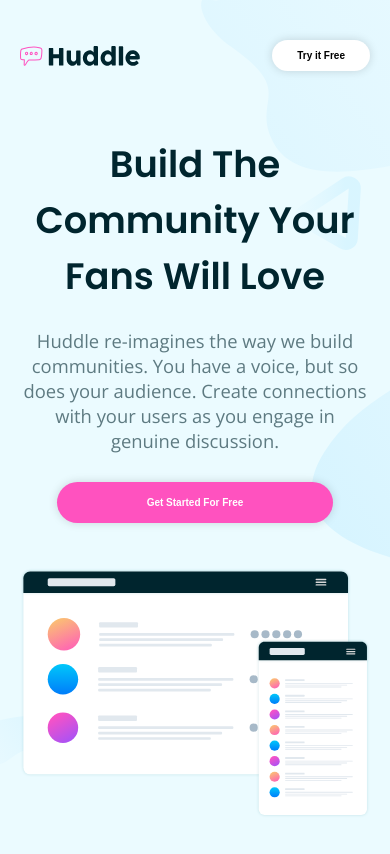
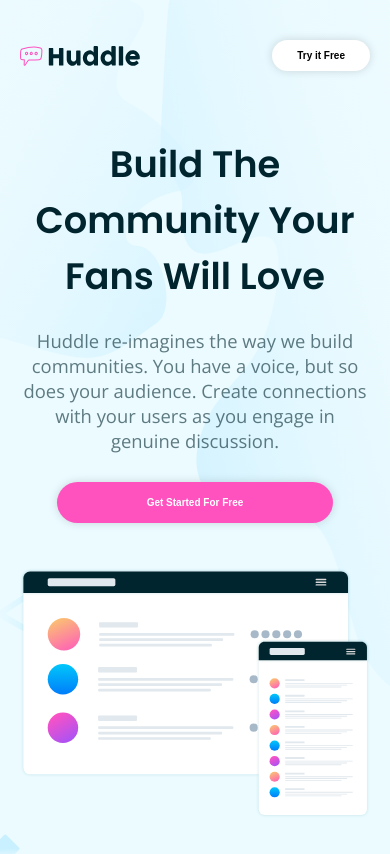
Before and after one commit to Blaze-snr/Landing-Page, a plain HTML site: page index.html in a window 390 px wide. Shown: the top 854 px of the page. Drawn offline with nearby package versions, Linux system fonts and the light colour scheme.

Commit message:
made changes to header background

```diff
--- a/style.css
+++ b/style.css
@@ -142,6 +142,9 @@ footer p {
     text-align: center;
     font-size: 1.15em;
   }
+  header {
+    background-image: url("bg-hero-mobile.svg");
+  }
   nav.flex {
     flex-direction: row;
   }
```
